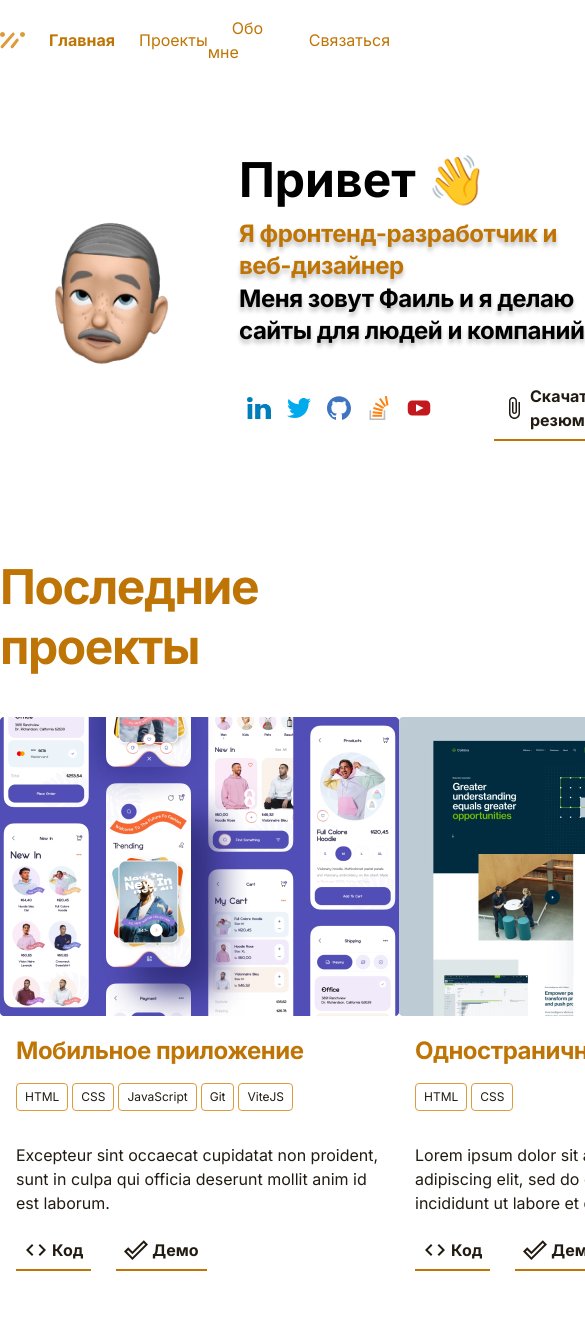
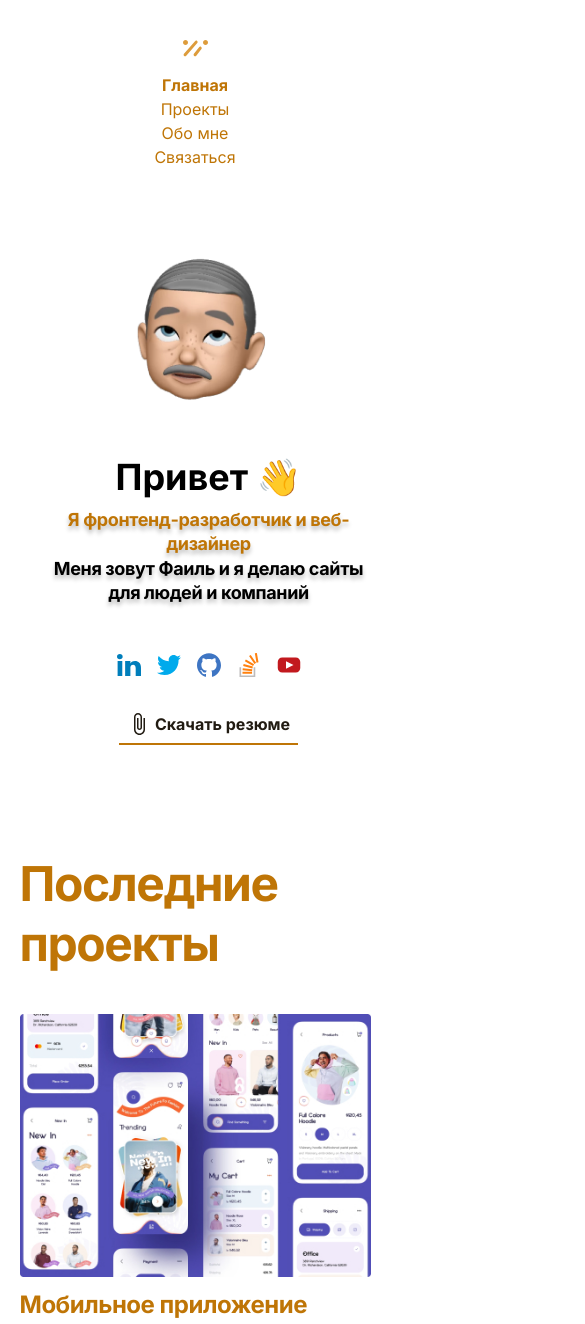
Before and after one commit to garret1213/my-portfolio, a plain HTML site: page index.html in a window 390 px wide. Shown: the top 1324 px of the page, 585 px wide, since content can reach past the window. Drawn offline with Linux system fonts and the light colour scheme.

Commit message:
add adaptive

```diff
--- a/css/style.css
+++ b/css/style.css
@@ -5,6 +5,7 @@ body {
     font-family: 'Inter', sans-serif;
 }
 .navbar {
+    padding-top: 40px;
     display: flex;
     align-items: center;
     justify-content: space-between;
@@ -36,6 +37,7 @@ body {
     align-items: center;
 }
 .header-photo {
+    object-fit: cover;
     height: 240px;
     width: 212px;
 }
@@ -101,8 +103,11 @@ body {
     justify-content: space-between;
 }
 .card {
- max-width: 400px;
- margin-bottom: 40px;
+    max-width: 400px;
+    margin-bottom: 40px;
+}
+.card-image {
+    max-width: 100%;
 }
 .card-text-wrapper {
     padding: 16px;
@@ -127,8 +132,7 @@ body {
     padding: 0;
     display: flex;
     align-items: center;
-    margin-top: 8px;
-    margin-bottom: 16px;
+
 }
 .tag {
     padding: 4px 8px;
@@ -142,6 +146,7 @@ body {
     border: 1px solid #DD9C3C;
     border-radius: 4px;
     margin-right: 4px;
+    margin-bottom: 4px;
 }
 .card-buttons {
     display: flex;
@@ -167,15 +172,15 @@ body {
     display: flex;
     align-items: center;
 }
-.developer-about{
-    margin-left: 55px;
-}
 .developer-photo {
     width: 360px;
     height: 440px;
     flex-shrink: 0;
     object-fit: cover;
     border-radius: 20px;
+}
+.developer-about{
+    margin-left: 55px;
 }
 .developer-hello {
     font-weight: 400;
@@ -208,7 +213,7 @@ body {
     max-width: 200px;
     margin-top: 32px;
 }
-.skills{
+.skills {
     padding: 20px 0;
 }
 .skills-title {
@@ -218,7 +223,14 @@ body {
     letter-spacing: -0.02em;
 }
 .feedback {
+    position: relative;
     padding: 80px 0 160px;
+}
+.feedback-hand {
+    position: absolute;
+    right: 0;
+    top: 20%;
+    width: 25%;
 }
 .input-group {
     position: relative;
@@ -239,7 +251,7 @@ body {
 .input {
     border: 3px solid #E0DEDC;
     border-radius: 4px;
-    width: 435px;
+    width: 100%;
     height: 56px;
 }
 .textarea {
@@ -266,3 +278,88 @@ body {
     display: flex;
     justify-content: flex-end;
 }
+
+@media (max-width: 1024px) {
+    .container {
+        max-width: 760px;
+    }
+    .card {
+        max-width: 350px;
+    }
+}
+
+@media (max-width: 790px) {
+    .container {
+        max-width: 576px;
+    }
+    .header-photo {
+        max-width: 150px;
+    }
+    .header-strong {
+        font-size: 36px;
+    }
+    .header-heading {
+        font-size: 18px;
+    }
+    .cv-download {
+        margin-left: 15px;
+    }
+    .card {
+        max-width: 45%;
+    }
+    .card-text-wrapper {
+        padding: 8px 0;
+    }
+    .developer {
+        flex-direction: column;
+    }
+    .developer-photo {
+        width: 100%;
+        height: 350px;
+        margin-bottom: 30px;
+    }
+    .developer-about {
+        margin-left: 0;
+        padding-left: 20px;
+    }
+    .feedback-hand {
+        display: none;
+    }
+}
+@media (max-width: 600px) {
+    .container {
+        max-width: 90%;
+    }
+    .navbar, .header-links, .cards {
+        flex-direction: column;
+    }
+    .header {
+        padding-top: 30px;
+        flex-direction: column;
+        text-align: center;
+    }
+    .header-links {
+        flex-direction: column;
+    }
+    .cv-download {
+        margin-left: 0;
+    }
+    .card {
+        min-width: 100%;
+    }
+    .tags {
+        flex-wrap: wrap;
+    }
+}
+@media (max-width: 480px) {
+    .form-container {
+        width: 90%;
+    }
+    .nav-list {
+        flex-direction: column;
+    }
+    .nav-link {
+        margin-left: 0;
+        margin-bottom: 10px;
+    }
+}
--- a/index.html
+++ b/index.html
@@ -16,14 +16,14 @@
         <img src="images/logo.svg" alt="logo">
         <nav class="navigation">
             <ul class="nav-list">
-                <li class="nav-item"><a href="#" class="nav-link active">Главная</a></li>
-                <li class="nav-item"><a href="#" class="nav-link">Проекты</a></li>
-                <li class="nav-item"><a href="#" class="nav-link">Обо мне</a></li>
-                <li class="nav-item"><a href="#" class="nav-link">Связаться</a></li>
+                <li class="nav-item"><a href="#main" class="nav-link active">Главная</a></li>
+                <li class="nav-item"><a href="#portfolio" class="nav-link">Проекты</a></li>
+                <li class="nav-item"><a href="#developer" class="nav-link">Обо мне</a></li>
+                <li class="nav-item"><a href="#feedback" class="nav-link">Связаться</a></li>
             </ul>
         </nav>
     </div>
-    <header class="header container">
+    <header class="header container" id="main">
         <img src="images/avatar.png" alt="Фаиль" class="header-photo">
         <div class="header-text">
             <strong class="header-strong">Привет 👋</strong>
@@ -49,7 +49,7 @@
             <!-- /.header-links -->
         </div>
     </header>
-    <section class="portfolio">
+    <section class="portfolio" id="portfolio">
         <div class="container">
             <h2 class="section-heading">Последние проекты</h2>
             <div class="cards">
@@ -93,7 +93,7 @@
             </div>
         </div>
     </section>
-    <section class="developer container">
+    <section class="developer container" id="developer">
         <img src="images/developer-photo.png" alt="photo" class="developer-photo">
         <div class="developer-about">
             <span class="developer-hello">Рад вас видеть</span>
@@ -105,7 +105,7 @@
             <img src="images/sign.png" alt="Подпись Фаиль Нигматуллин" class="developer-sign">
         </div>
     </section>
-    <section class="skills container">
+    <section class="skills container" id="skills">
         <h2 class="skills-title">Работаю с разными языками и инструментами</h2>
         <ul class="tags">
             <li class="tags"><a href="#" class="tag">HTML</a></li>
@@ -119,7 +119,9 @@
             <li class="tags"><a href="#" class="tag">SASS</a></li>
         </ul>
     </section>
-    <section class="feedback form-container">
+    <section class="feedback" id="feedback">
+        <img src="images/hand.png" alt="hand" class="feedback-hand">
+        <div class="form-container">
         <h2 class="feedback-title">Готов обсудить проект...</h2>
         <form action="#" class="form">
         <div class="input-group">
@@ -141,6 +143,7 @@
             </button>
         </div>
         </form>
+    </div>
     </section>
 </body>
 </html>
```
Also changed, not shown: images/hand.png (added).
